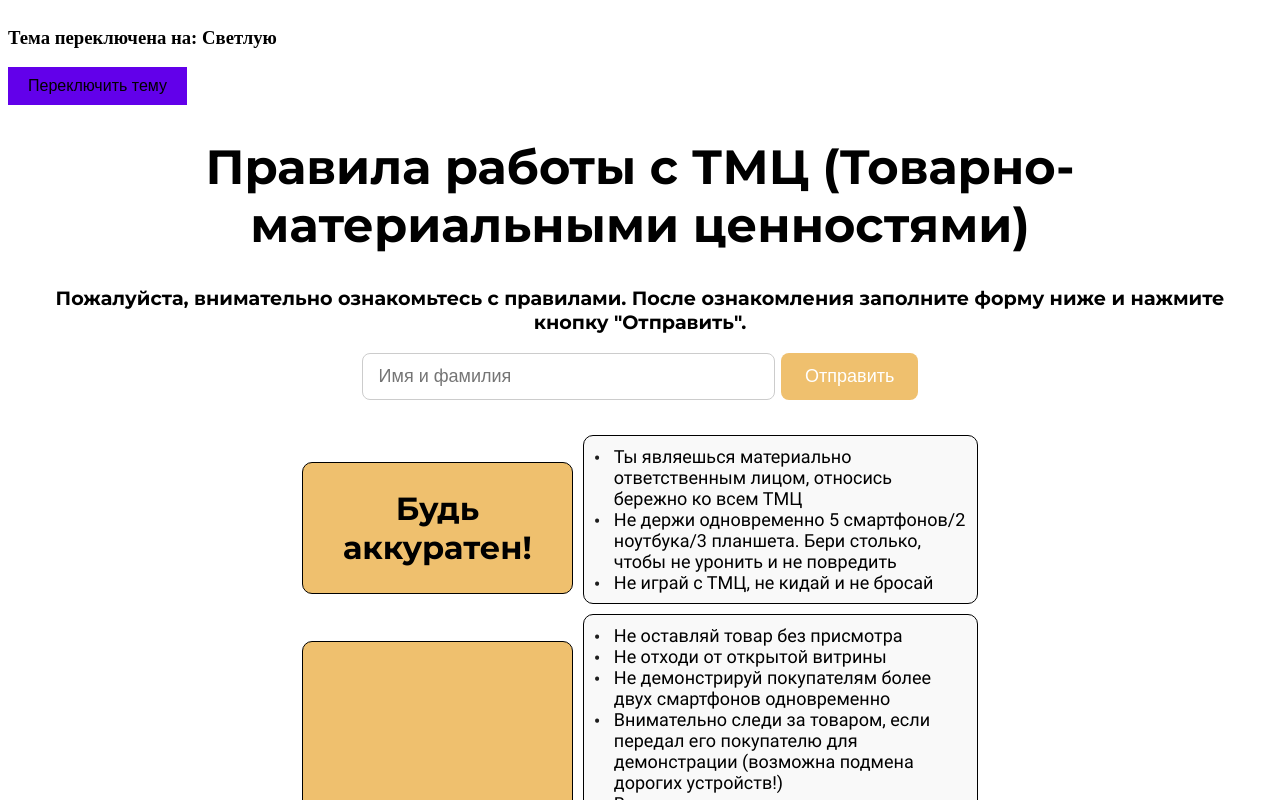
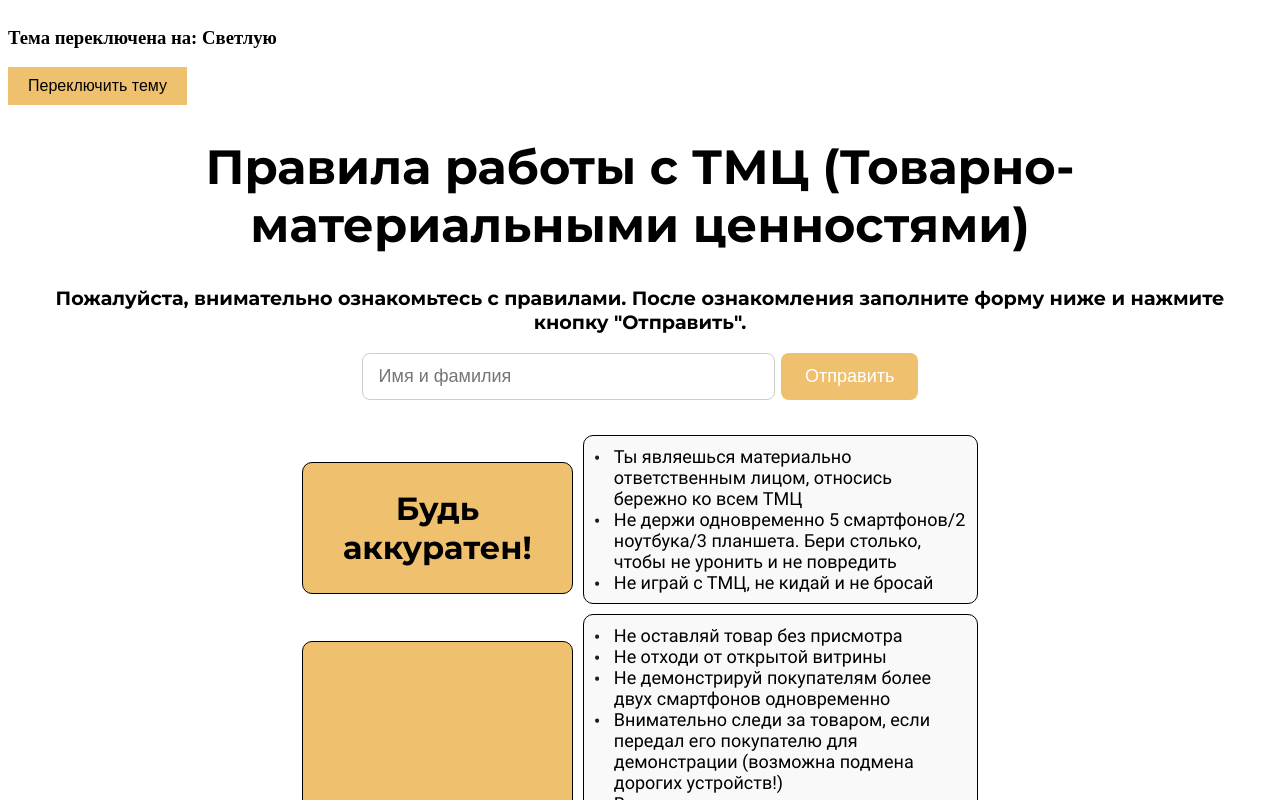
Before and after one commit to Aleksandr64ru/Employee-Handbook, a React (Create React App) app: page / in a window 1280 px wide. Shown: the top 800 px of the page. Built offline with nearby package versions, Linux system fonts and the light colour scheme.

Commit message:
Ver.Change.ThemeButton.style

```diff
--- a/src/styles/Theme.css
+++ b/src/styles/Theme.css
@@ -3,8 +3,8 @@
     --background-dark: #121212;
     --text-light: #000000;
     --text-dark: #ffffff;
-    --button-background-light: #6200ea;
-    --button-background-dark: #3700b3;
+    --button-background-light: #efc06e;
+    --button-background-dark: #302f2f;
     --rules-title-light: #efc06e;
     --rules-title-dark: #302f2f;
     --rules-list-light: #f9f9f9;
@@ -38,9 +38,9 @@
     padding: 10px 20px;
     font-size: 16px;
     cursor: pointer;
-    transition: background-color var(--transition-time);
+    transition: all 0.3s ease;
   }
 
   .theme-button:hover {
-    background-color: rgba(98, 0, 234, 0.8);
+    background-color: var(--focus-button);
   }
```
Also changed, not shown: src/components/Theme.tsx (line endings or trailing spaces).
